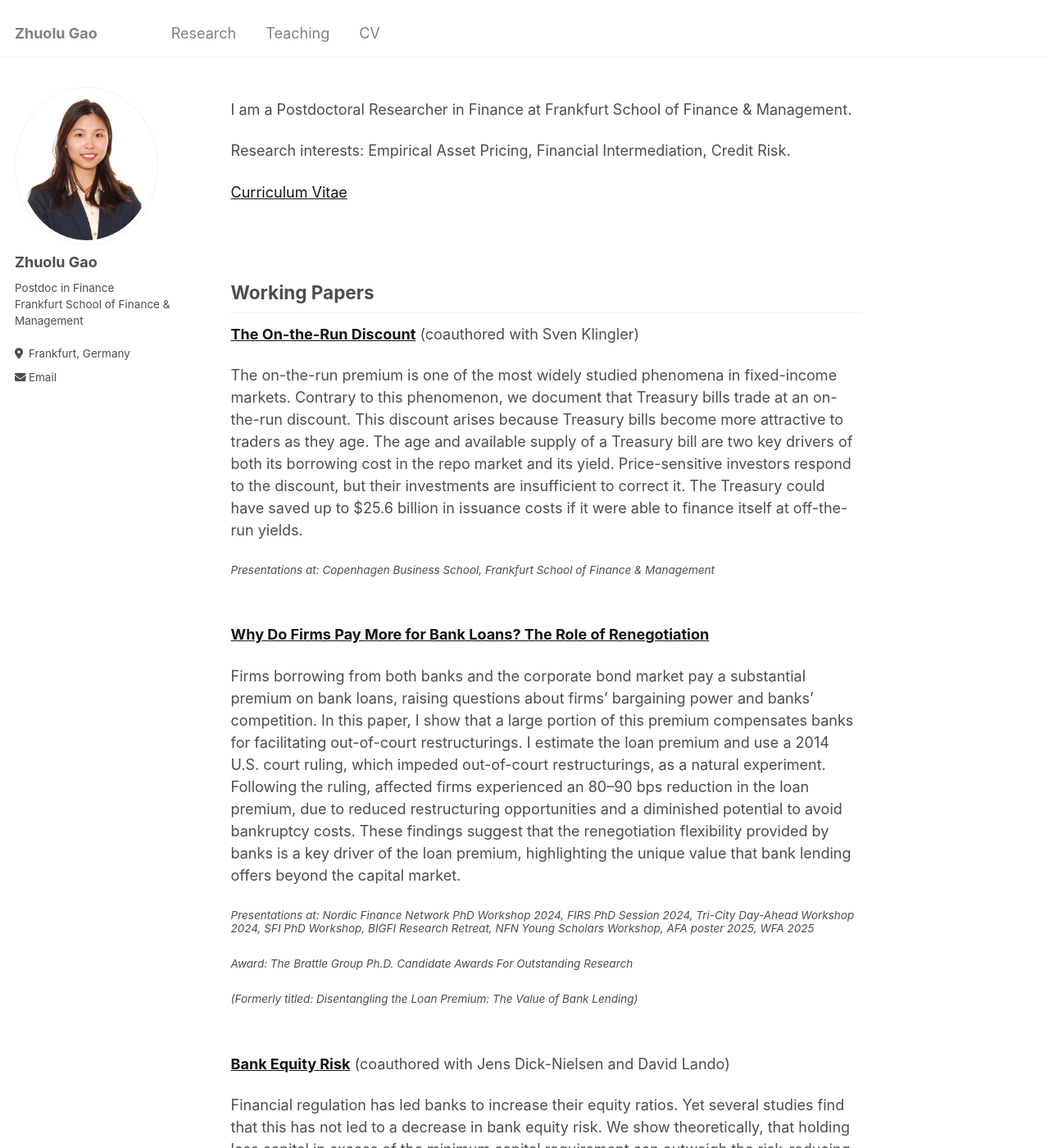
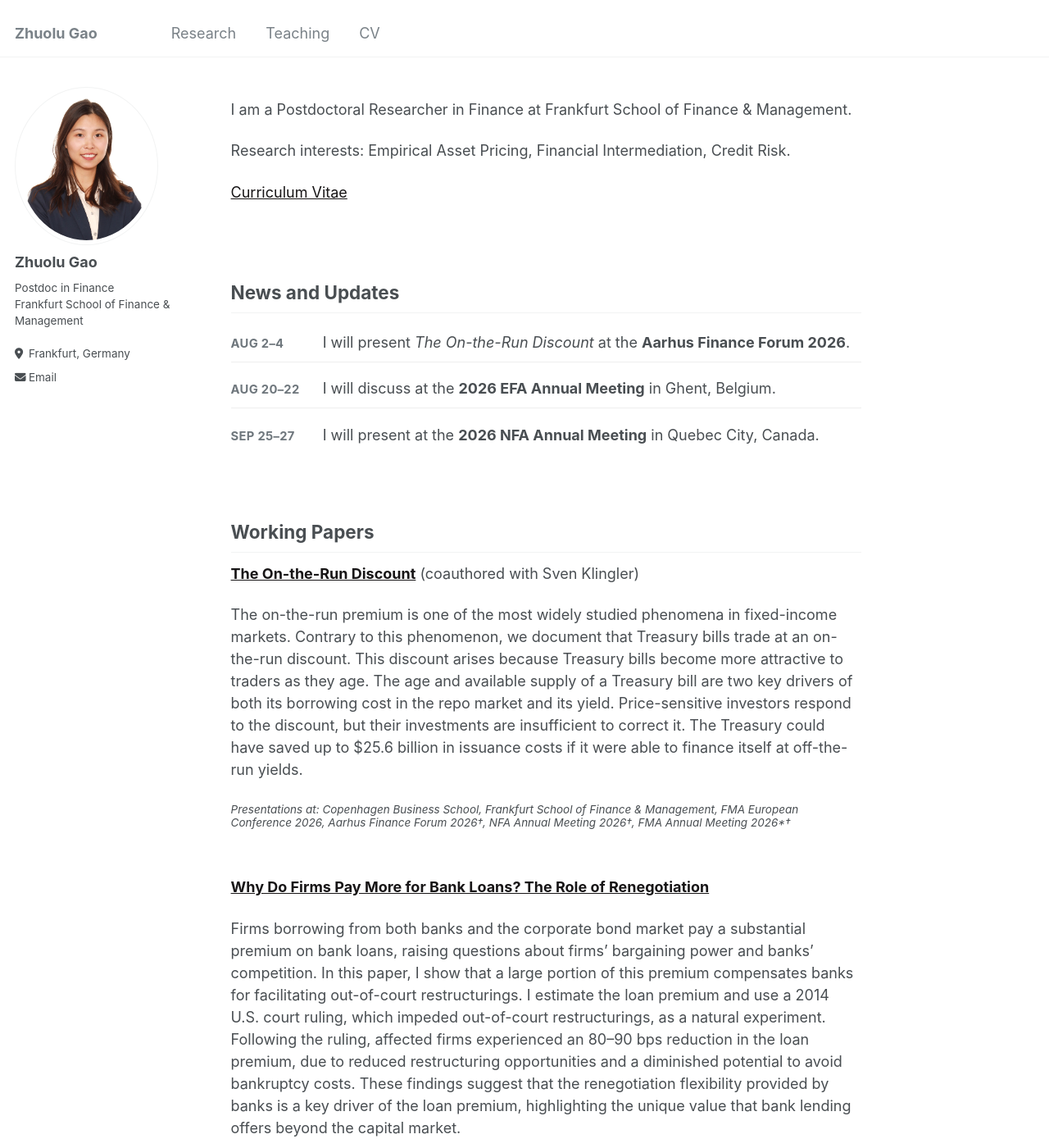
Before and after one commit to zhuolugao/zhuolugao.github.io, a Jekyll site: the page built from _pages/about.md, in a window 1280 px wide and 1400 px high. Shown: the whole window at 82% size. Built offline with Jekyll 4.4.1, drawn with Linux system fonts in a browser that asks for light colours; some of the changed text lies outside the part shown.

Commit message:
changes of news

```diff
--- /dev/null
+++ b/_includes/news.md
@@ -0,0 +1,49 @@
+<style>
+  .news-list {
+    list-style: none;
+    margin: 0.25em 0 0 0;
+    padding: 0;
+  }
+  .news-list li {
+    display: flex;
+    align-items: baseline;
+    gap: 0.9em;
+    padding: 0.55em 0;
+    border-bottom: 1px solid #eee;
+    line-height: 1.5;
+  }
+  .news-list li:last-child {
+    border-bottom: none;
+  }
+  .news-date {
+    flex: 0 0 6.5em;
+    font-weight: 700;
+    font-size: 0.82em;
+    letter-spacing: 0.02em;
+    color: #6f777d;
+    text-transform: uppercase;
+    white-space: nowrap;
+  }
+  .news-item {
+    flex: 1 1 auto;
+  }
+  @media (max-width: 480px) {
+    .news-list li { flex-direction: column; gap: 0.15em; }
+    .news-date { flex-basis: auto; }
+  }
+</style>
+
+<ul class="news-list">
+  <li>
+    <span class="news-date">Aug 2–4</span>
+    <span class="news-item">I will present <em>The On-the-Run Discount</em> at the <strong>Aarhus Finance Forum 2026</strong>.</span>
+  </li>
+  <li>
+    <span class="news-date">Aug 20–22</span>
+    <span class="news-item">I will discuss at the <strong>2026 EFA Annual Meeting</strong> in Ghent, Belgium.</span>
+  </li>
+  <li>
+    <span class="news-date">Sep 25–27</span>
+    <span class="news-item">I will present at the <strong>2026 NFA Annual Meeting</strong> in Quebec City, Canada.</span>
+  </li>
+</ul>
--- a/_includes/working_papers.md
+++ b/_includes/working_papers.md
@@ -2,7 +2,7 @@
 
 The on-the-run premium is one of the most widely studied phenomena in fixed-income markets. Contrary to this phenomenon, we document that Treasury bills trade at an on-the-run discount. This discount arises because Treasury bills become more attractive to traders as they age. The age and available supply of a Treasury bill are two key drivers of both its borrowing cost in the repo market and its yield. Price-sensitive investors respond to the discount, but their investments are insufficient to correct it. The Treasury could have saved up to $25.6 billion in issuance costs if it were able to finance itself at off-the-run yields.
 
-#### *Presentations at: Copenhagen Business School, Frankfurt School of Finance & Management*
+#### *Presentations at: Copenhagen Business School, Frankfurt School of Finance & Management, FMA European Conference 2026, Aarhus Finance Forum 2026†, NFA Annual Meeting 2026†, FMA Annual Meeting 2026\*†*
 
 <br/>
 
@@ -23,7 +23,7 @@ Firms borrowing from both banks and the corporate bond market pay a substantial
 
 Financial regulation has led banks to increase their equity ratios. Yet several studies find that this has not led to a decrease in bank equity risk. We show theoretically, that holding less capital in excess of the minimum capital requirement can outweigh the risk-reducing effect of increased total capitalization on equity. Using times series data and a natural deregulation experiment we find that excess capitalization is a significant determinant of equity risk, and can explain why bank equity risk has not become lower after the Global Financial Crisis. Lower leverage has, however, reduced the cost of bank debt.
 
-#### *Presentations at: Aalto\*, Aarhus University\*, Bloomberg\*, Copenhagen Business School, CICF 2023, Danish Finance Institute\*, Deloitte\*, European Central Bank\*, European Banking Authority\*, EFA Annual Meeting 2023\*, New York Fed\*, Norges Bank, Swedish House of Finance, University of Zurich, Bank of England\**
+#### *Presentations at: Aalto\*, Aarhus University\*, Bloomberg\*, Copenhagen Business School, CICF 2023, Danish Finance Institute\*, Deloitte\*, European Central Bank\*, European Banking Authority\*, EFA Annual Meeting 2023\*, New York Fed\*, Norges Bank, Swedish House of Finance, University of Zurich, Bank of England\*, Luiss Finance Workshop 2026\**
 
 
 <br/>
--- a/_pages/about.md
+++ b/_pages/about.md
@@ -16,6 +16,12 @@ Research interests: Empirical Asset Pricing, Financial Intermediation, Credit Ri
 
 <br/>
 
+## News and Updates
+
+{% include news.md %}
+
+<br/>
+
 ## Working Papers
 
 {% capture wp %}{% include working_papers.md %}{% endcapture %}
```
